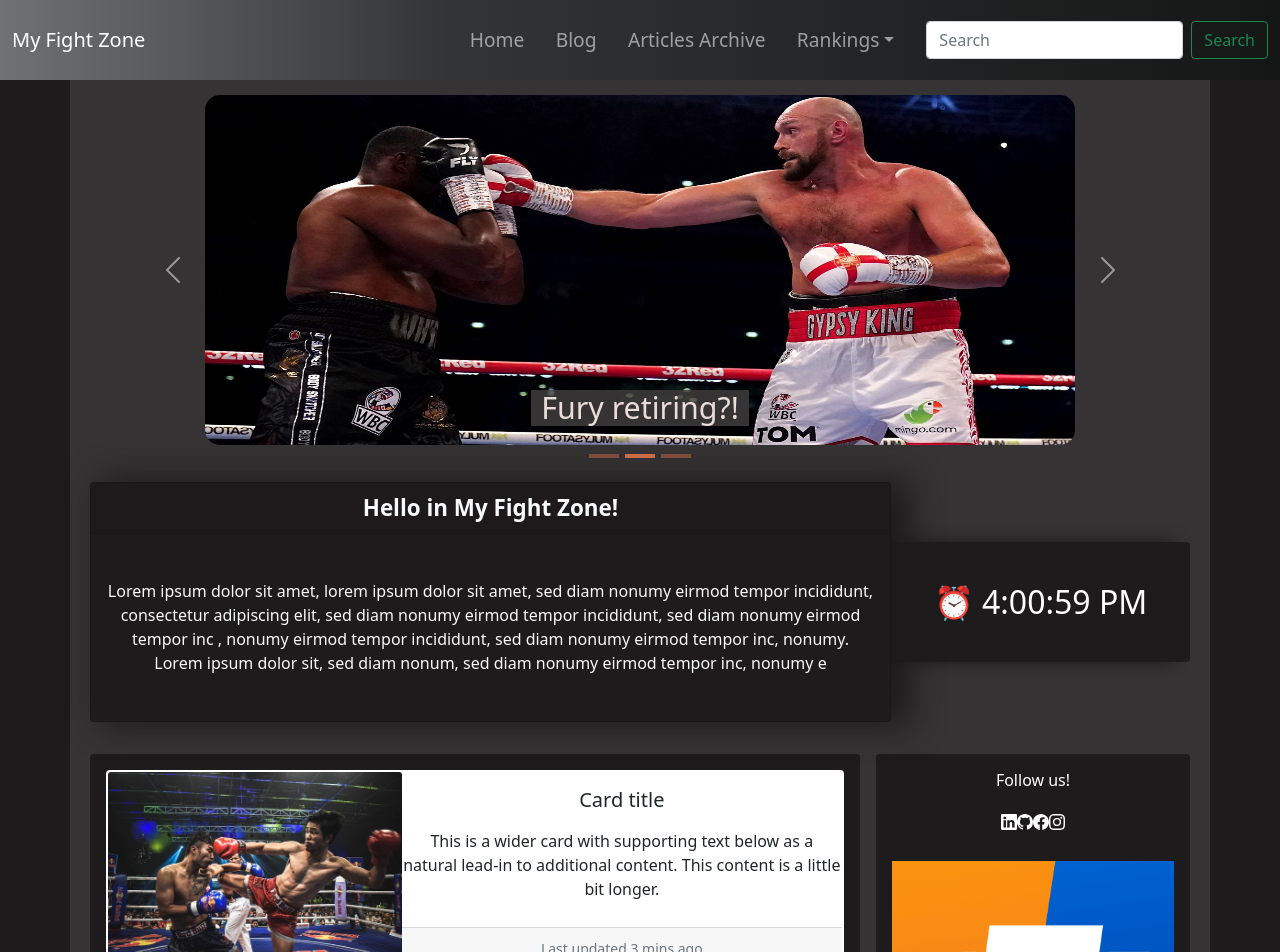
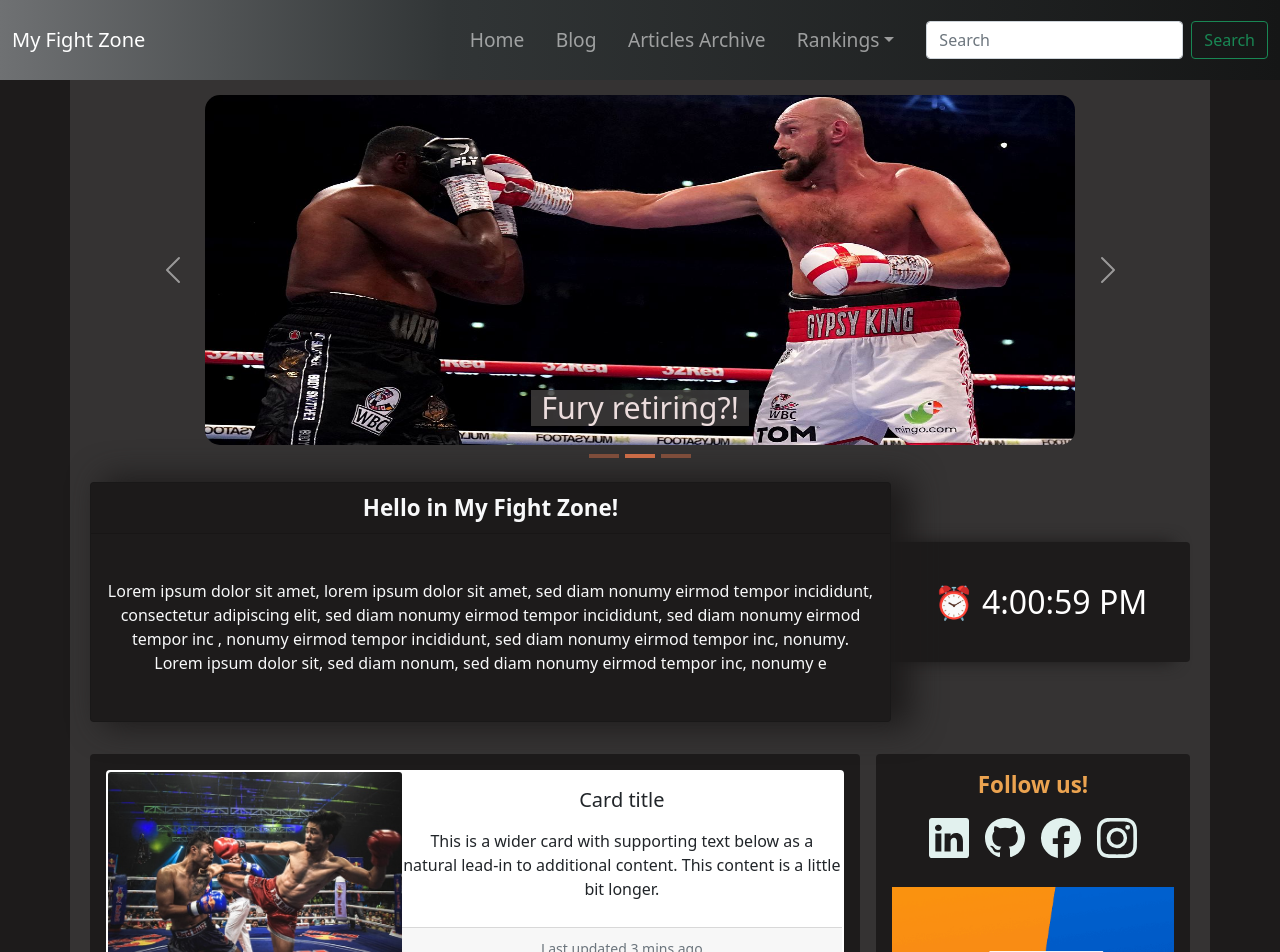
Before and after one commit to Arssin/My-Fight-Zone, a React (Create React App) app: page /home in a window 1280 px wide. Shown: the top 952 px of the page. Built offline with nearby package versions, Linux system fonts and the light colour scheme; no server answers.

Commit message:
Styles of follow us and icons

```diff
--- a/src/components/Home/Cards/OtherSection/OtherSection.scss
+++ b/src/components/Home/Cards/OtherSection/OtherSection.scss
@@ -17,6 +17,28 @@
         margin: 0.9rem 0;
         width: 100%;
 
+        .text {
+            font-size: 1.4em;
+            font-weight: bold;
+            color: rgb(235, 163, 80);
+        }
+
+        .iconsdiv {
+            display: flex;
+            justify-content: center;
+            gap: 1rem;
+
+            .icons {
+                height: 2.5rem;
+                width: 2.5rem;
+                color: rgb(226, 241, 238);
+
+                &:hover {
+                    color: rgb(235, 163, 80);
+                }
+            }
+        }
+
         .ad {
             width: 90%;
             margin-bottom: 1.5rem;
--- a/src/components/Home/Cards/OtherSection/OtherSection.tsx
+++ b/src/components/Home/Cards/OtherSection/OtherSection.tsx
@@ -7,21 +7,42 @@
     return (
         <div className="secondSection">
             <div className="sectionDivs">
-                <p>Follow us!</p>
-                <div>
-                    <BsLinkedin />
-                    <BsGithub />
-                    <BsFacebook />
-                    <BsInstagram />
+                <p className="text">Follow us!</p>
+                <div className="iconsdiv">
+                    <a
+                        href="https://www.linkedin.com/in/mateusz-bini%C4%99da-818141209/"
+                        target="_blank"
+                        rel="noreferrer"
+                    >
+                        <BsLinkedin className="icons" />
+                    </a>
+                    <a
+                        href="https://github.com/Arssin"
+                        target="_blank"
+                        rel="noreferrer"
+                    >
+                        <BsGithub className="icons" />
+                    </a>
+                    <a
+                        href="https://www.facebook.com/mateusz.binieda.14/"
+                        target="_blank"
+                        rel="noreferrer"
+                    >
+                        {' '}
+                        <BsFacebook className="icons" />
+                    </a>
+
+                    <a
+                        href="https://www.instagram.com/songo_bjj/?hl=pl"
+                        target="_blank"
+                        rel="noreferrer"
+                    >
+                        <BsInstagram className="icons" />
+                    </a>
                 </div>
             </div>
             <div className="sectionDivs">
-                <a
-                    href="https://www.sts.pl/"
-                    target="_blank"
-                    rel="noreferrer"
-                    className="anchors"
-                >
+                <a href="https://www.sts.pl/" target="_blank" rel="noreferrer">
                     <img className="ad" src={sts} alt="sts logo" />
                 </a>
                 <a
```
